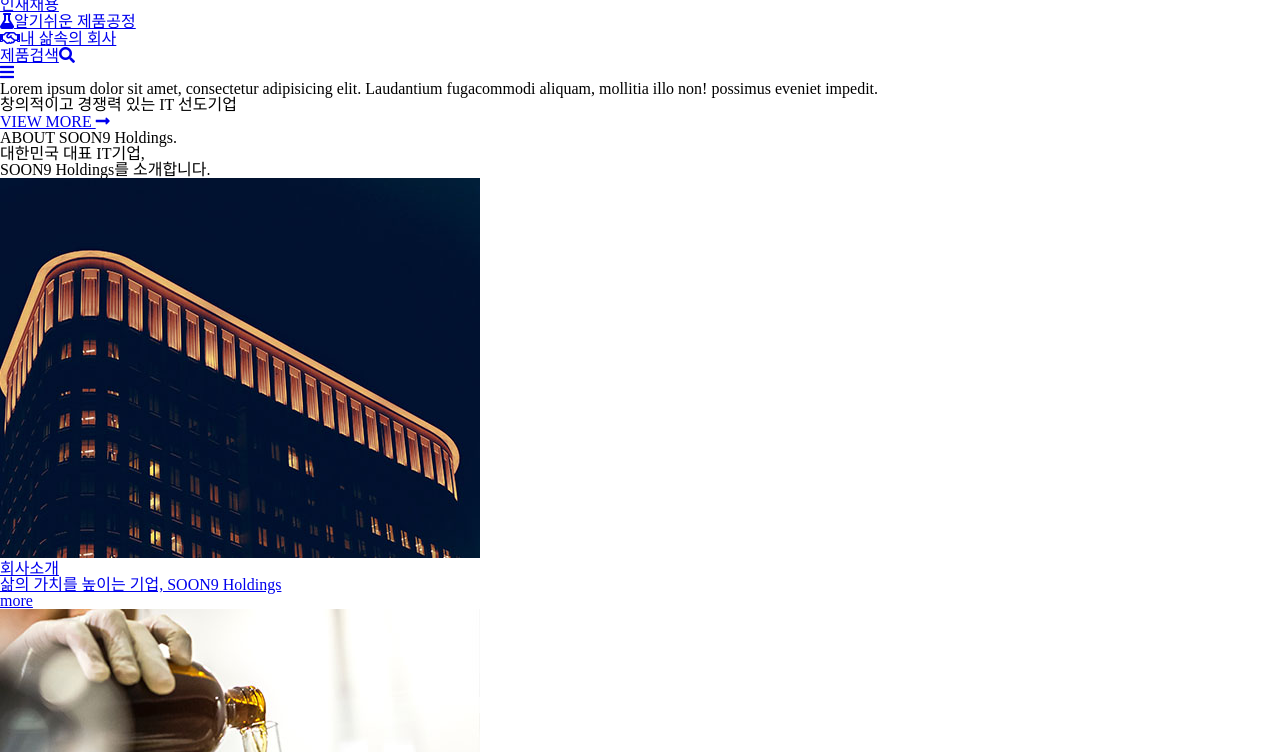
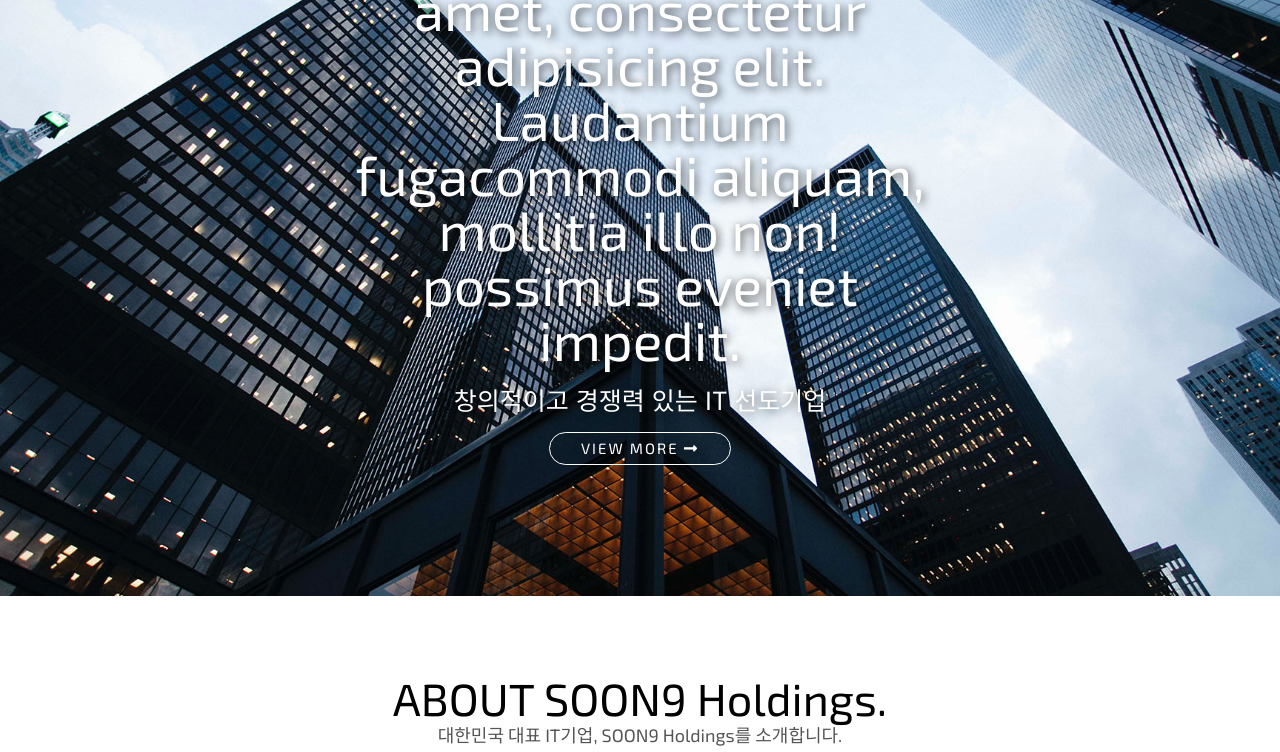
Before and after one commit to kokokaki/css_template_04, a plain HTML site: page index.html in a window 1280 px wide. Shown: the part 204-956 px from the top of the page. Drawn offline with nearby package versions, Linux system fonts and the light colour scheme.

Commit message:
[21.11.15] # section abount

```diff
--- a/css/main.css
+++ b/css/main.css
@@ -0,0 +1,253 @@
+/* 구글 웹 폰트 로딩 */
+@import url('https://fonts.googleapis.com/css2?family=Exo+2:ital,wght@0,300;0,400;0,500;0,600;0,700;1,300;1,400;1,500;1,600;1,700&family=Noto+Sans+KR:wght@300;400;500;700&display=swap');
+
+/* reset */
+a {
+    color: inherit;
+    text-decoration: none;
+}
+button, input {
+    outline: none;
+    border: none;
+    color: #000;
+}
+
+/* common */
+.clearfix::after {
+    content: '';
+    display: block;
+    clear: both;
+}
+.wrap {
+    font-size: 14px;
+    font-family: 'Noto Sans KR', sans-serif;
+}
+.en {
+    font-family: 'Exo 2', sans-serif;
+}
+br.mo {
+    display: none;
+}
+
+/* header style */
+header {
+    /* background: tomato; */
+    background: rgba(0,0,0, 0.2);
+    height: 100px;
+    line-height: 100px;
+    position: fixed;
+    top: 0;
+    width: 100%;
+}
+header .inner-header {
+    /* background: greenyellow; */
+    width: 84%;
+    margin: 0 auto;
+}
+header .inner-header .logo {
+    float: left;
+    /* background: skyblue; */
+    width: 200px;
+}
+header .inner-header .logo img {
+    width: 100%;
+}
+
+header .inner-header .gnb {
+    float: left;
+    /* background: skyblue; */
+    margin-left: 80px;
+}
+header .inner-header .gnb li {
+    margin-right: 80px;
+}
+header .inner-header .gnb li a {
+    font-size: 16px;
+    color: #fff;
+    display: block;
+}
+header .inner-header .gnb li a:hover {
+    color: #ff8342;
+}
+
+header .inner-header nav li {
+    float: left;
+}
+
+header .inner-header .tnb {
+    float: right;
+    /* background: skyblue; */
+}
+header .inner-header .tnb li {
+    margin-right: 25px;
+}
+header .inner-header .tnb li a {
+    font-size: 16px;
+    color: #fff;
+    text-align: center;
+}
+
+header .inner-header .tnb li:first-child i,
+header .inner-header .tnb li:nth-child(2) i {
+    margin-right: 8px;
+    font-size: 20px;
+}
+header .inner-header .tnb li:last-child i {
+    margin-left: 5px;
+}
+
+/* 제품 검색 스타일 */
+header .inner-header .tnb li:last-child a {
+    display: block;
+    width: 105px;
+    line-height: 2;
+    border: 1px solid #fff;
+    border-radius: 30px;
+    margin-top: 33px;
+}
+header .inner-header .tnb li:last-child a:hover {
+    background: #fff;
+    color: #ff8342;
+}
+
+
+header .inner-header .gnb-mobile {
+    display: none;
+}
+
+
+/* section main style */
+section.main {
+    width: 100%;
+    height: 100vh;
+    background: url('../img/vis_4.jpg') no-repeat center/cover fixed;
+}
+section.main .main-title {
+    /* background: tomato; */
+    position: absolute;
+    left: 50%;
+    top: 50%;
+    transform: translate(-50%, -50%);
+
+    color: #fff;
+    text-align: center;
+
+    /* x축 y축 블러크기 색상 */
+    text-shadow: 2px 2px 10px rgba(0,0,0, 0.7);
+    animation: uprising 2s;
+}
+@keyframes uprising {
+    0% {
+        top: 60%;
+        opacity: 0;
+    }
+    100% {
+        top: 50%;
+        opacity: 1;
+    }
+}
+
+
+section.main .main-title h2 {
+    font-size: 55px;
+    margin-bottom: 20px;
+}
+section.main .main-title p {
+    font-size: 25px;
+    margin-bottom: 20px;
+}
+section.main .main-title .view {
+    display: block;
+    font-size: 15px;
+    border: 1px solid #fff;
+    width: 180px;
+    margin: 0 auto;
+    padding: 8px 0;
+    border-radius: 40px;
+    letter-spacing: 2px;
+    position: relative;
+    overflow: hidden;
+}
+section.main .main-title .view::after {
+    content: '';
+    display: block;
+    width: 0;
+    height: 100%;
+    background: rgba(255,255,255, 0.4);
+    position: absolute;
+    left: 0;
+    top: 0;
+    transition: 0.3s;
+}
+section.main .main-title .view:hover::after {
+    width: 100%;
+}
+
+/* section about style */
+section.about {
+    padding: 80px 0;
+}
+section.about .title {
+    text-align: center;
+}
+section.about .title h2 {
+    font-size: 45px;
+    margin-bottom: 5px;
+}
+section.about .title p {
+    font-size: 18px;
+    color: #555;
+}
+
+section.about ul {
+    /* background: orange; */
+    width: 74%;
+    margin: 30px auto;
+    border-bottom: 1px solid #ddd;
+}
+section.about ul li {
+    float: left;
+    width: 33.33333%;
+}
+section.about ul li a .img-box {
+    overflow: hidden;
+}
+section.about ul li a .img-box img {
+    width: 100%;
+    transition: 0.6s;
+}
+section.about ul li a:hover .img-box img {
+    transform: scale(1.2);
+}
+
+section.about ul li a .text {
+    padding: 25px;
+}
+
+section.about ul li a .text h3 {
+    font-size: 20px;
+    margin-bottom: 10px;
+}
+section.about ul li a .text p {
+    font-size: 16px;
+    margin-bottom: 20px;
+}
+section.about ul li a .text p.more {
+    font-weight: 700;
+    /* 일괄 대문자변경 <-> lowercase */
+    text-transform: uppercase;
+    position: relative;
+    padding-left: 40px;
+}
+section.about ul li a .text p.more::before {
+    content: '→';
+    display: block;
+    width: 30px;
+    height: 30px;
+    line-height: 30px;
+    background: #ff8342;
+    border-radius: 50%;
+    position: absolute;
+    left: 0;
+    top: -5px;
+}
```
Also changed, not shown: index.html (+0 -1 lines).
